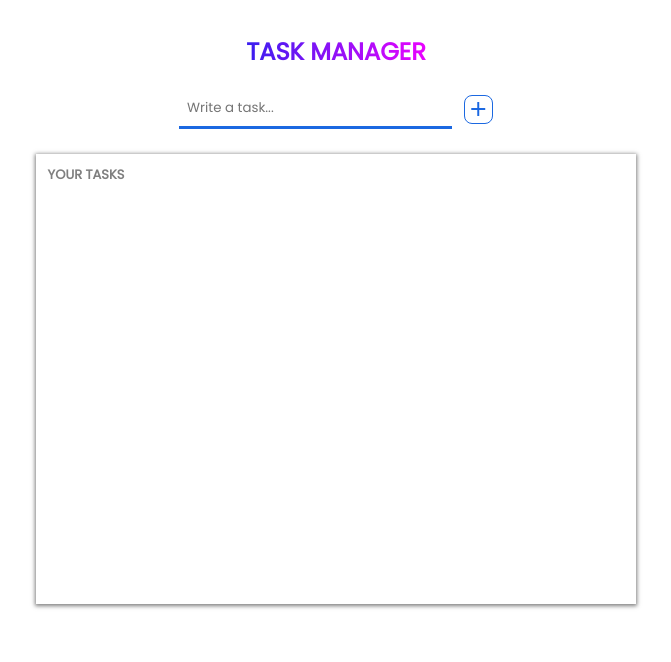
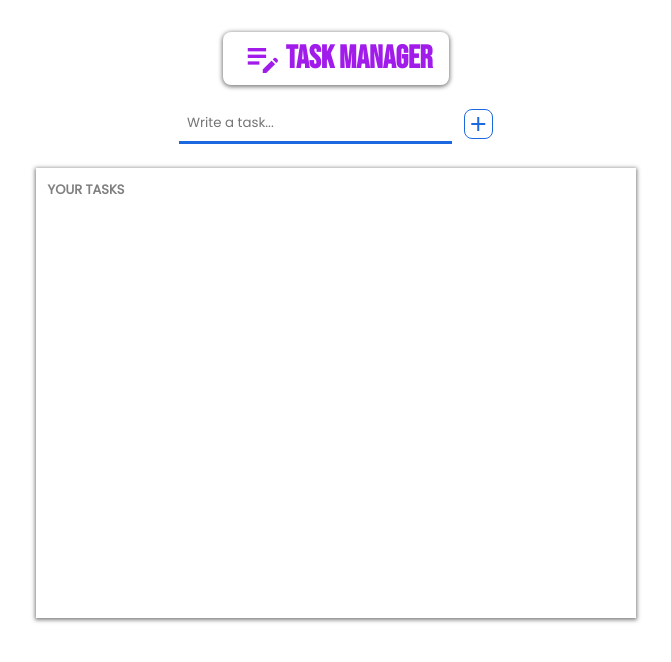
Before and after one commit to insirenator/TaskManager, a website with bundled scripts: page index.html in a window 1280 px wide. Shown: the whole page, without its empty margins (304-975 px from the left). Built offline with nearby package versions, Linux system fonts and the light colour scheme.

Commit message:
Styled the title bar

```diff
--- a/css/style.css
+++ b/css/style.css
@@ -1,4 +1,4 @@
-@import url('https://fonts.googleapis.com/css2?family=Poppins&display=swap');
+@import url('https://fonts.googleapis.com/css2?family=Poppins&family=Bebas+Neue&display=swap');
 
 :root {
 	--blue: #1b68e1;
@@ -23,13 +23,20 @@ body{
 }
 
 #title {
-	font-size: 1.5rem;
+	font-family: "Bebas Neue";
+	font-size: 2rem;
 	font-weight: bolder;
-	background-image:
-		linear-gradient(90deg, #381eef, #eb03ff);
-	background-clip: text;
-	color: transparent;
+	color: #a11ceb;
 	margin-bottom: 15px;
+	display: flex;
+	align-items: center;
+	box-shadow: 0px 1px 4px 1px rgba(0, 0, 0, 0.5);
+	padding: 0.2rem 1rem;
+	border-radius: 8px;
+}
+
+#title-icon {
+	font-size: 2.5rem;
 }
 
 .input-area {
--- a/index.html
+++ b/index.html
@@ -11,7 +11,7 @@
 </head>
 <body>
 	<main class="root-container">
-		<span id="title">TASK MANAGER</span>
+		<p id="title"><span class="material-icons" id="title-icon">edit_note</span>TASK MANAGER</p>
 		<section class="input-area">
 			<input type="text" id="task-input" placeholder="Write a task..." autofocus>
 			<span class="material-icons icons" id="add-btn">add</span>
```
